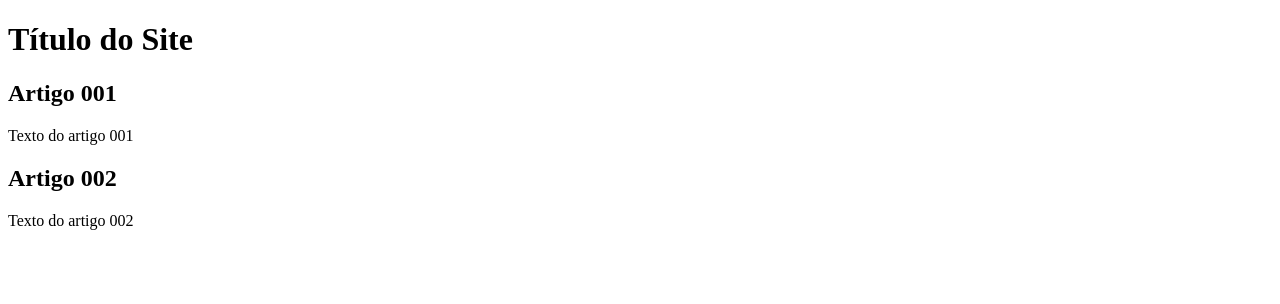
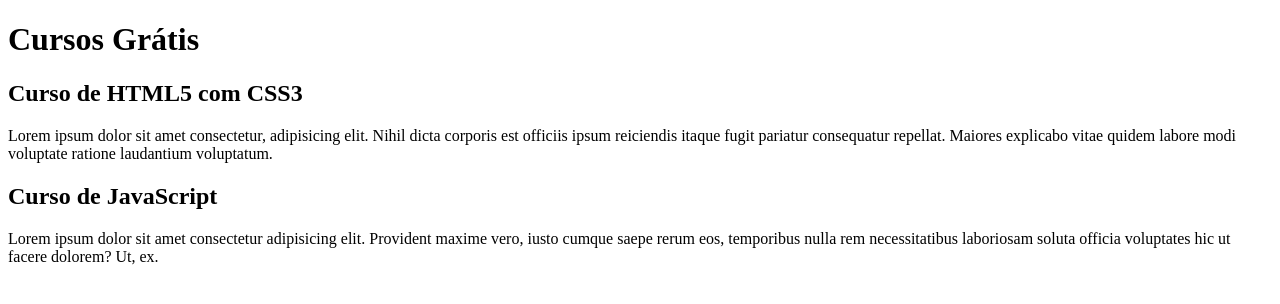
Before and after one commit to trichains/projeto-site, a plain HTML site: page index.html in a window 1280 px wide. Drawn offline with Linux system fonts and the light colour scheme.

Commit message:
comecei a escrever o conteúdo

```diff
--- a/index.html
+++ b/index.html
@@ -9,15 +9,15 @@
 <body>
     <main>
         <header>
-            <h1>Título do Site</h1>
+            <h1>Cursos Grátis</h1>
         </header>
         <article>
-            <h2>Artigo 001</h2>
-            <p>Texto do artigo 001</p>
+            <h2>Curso de HTML5 com CSS3</h2>
+            <p>Lorem ipsum dolor sit amet consectetur, adipisicing elit. Nihil dicta corporis est officiis ipsum reiciendis itaque fugit pariatur consequatur repellat. Maiores explicabo vitae quidem labore modi voluptate ratione laudantium voluptatum.</p>
         </article>
         <article>
-            <h2>Artigo 002</h2>
-            <p>Texto do artigo 002</p>
+            <h2>Curso de JavaScript</h2>
+            <p>Lorem ipsum dolor sit amet consectetur adipisicing elit. Provident maxime vero, iusto cumque saepe rerum eos, temporibus nulla rem necessitatibus laboriosam soluta officia voluptates hic ut facere dolorem? Ut, ex.</p>
         </article>
     </main>
 </body>
```
